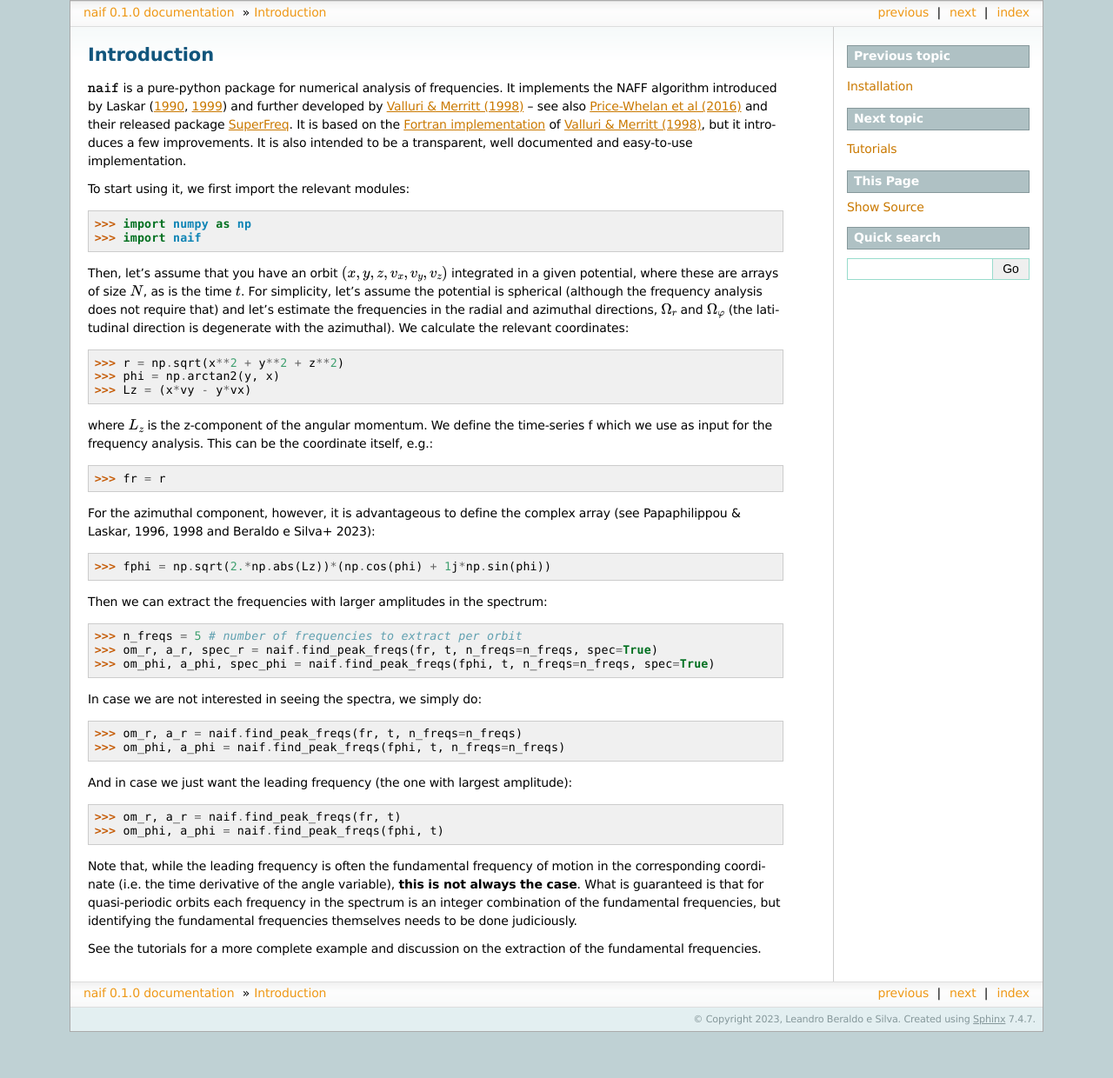
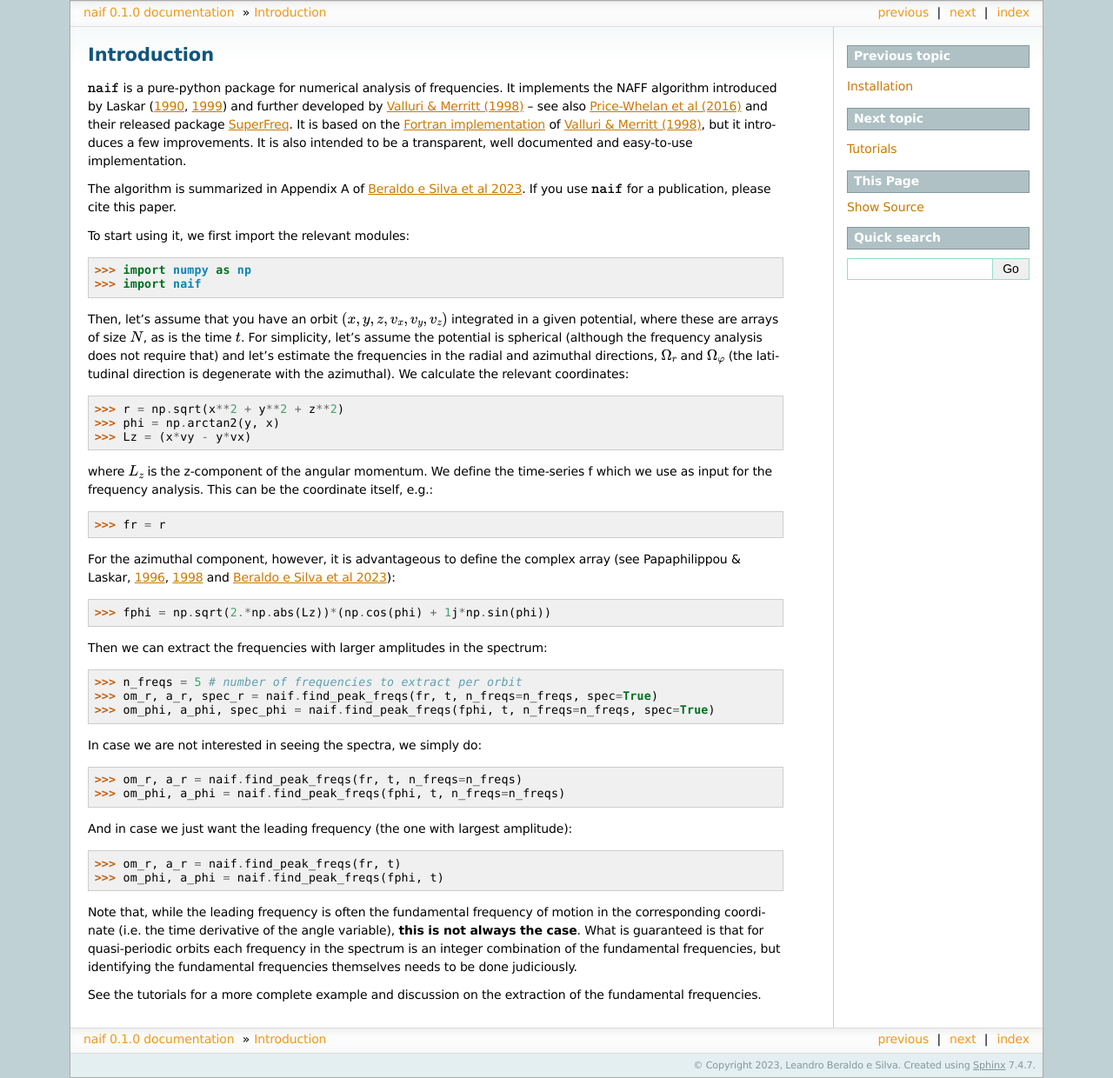
Before and after one commit to lberaldoesilva/naif, a Sphinx documentation site: the page built from docs/source/intro.rst, in a window 1280 px wide. Shown: the whole page at 87% size. Built offline with Sphinx 7.4.7, drawn with Linux system fonts in a browser that asks for light colours; before the commit the page ends 1187 px from its top, so only the background shows below that.

Commit message:
Updating docs

```diff
--- a/docs/source/intro.rst
+++ b/docs/source/intro.rst
@@ -19,6 +19,11 @@ Merritt (1998)
 <https://ui.adsabs.harvard.edu/abs/2016MNRAS.455.1079P/abstract>`__,
 but it introduces a few improvements. It is also intended to be a
 transparent, well documented and easy-to-use implementation.
+
+The algorithm is summarized in Appendix A of `Beraldo e Silva et al
+2023
+<https://ui.adsabs.harvard.edu/abs/2023arXiv230304828B/abstract>`__. If
+you use :math:`\texttt{naif}` for a publication, please cite this paper.
 
 To start using it, we first import the relevant modules::
 
@@ -45,7 +50,12 @@ analysis. This can be the coordinate itself, e.g.::
   >>> fr = r
 
 For the azimuthal component, however, it is advantageous to define the
-complex array (see Papaphilippou & Laskar, 1996, 1998 and Beraldo e Silva+ 2023)::
+complex array (see Papaphilippou & Laskar, `1996
+<https://ui.adsabs.harvard.edu/abs/1996A%26A...307..427P/abstract>`__,
+`1998
+<https://ui.adsabs.harvard.edu/abs/1998A%26A...329..451P/abstract>`__
+and `Beraldo e Silva et al 2023
+<https://ui.adsabs.harvard.edu/abs/2023arXiv230304828B/abstract>`__)::
 
   >>> fphi = np.sqrt(2.*np.abs(Lz))*(np.cos(phi) + 1j*np.sin(phi))
 
```
